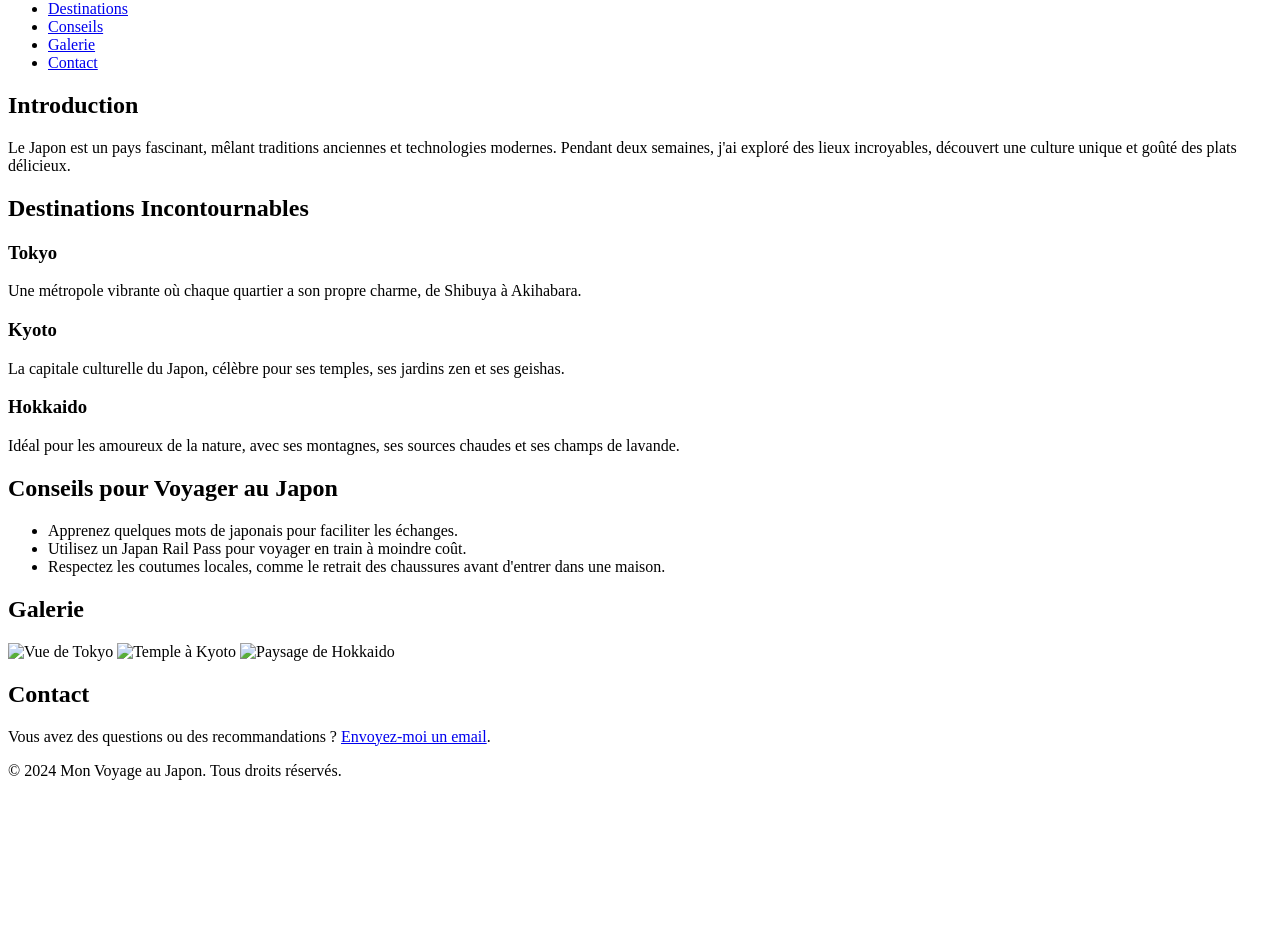
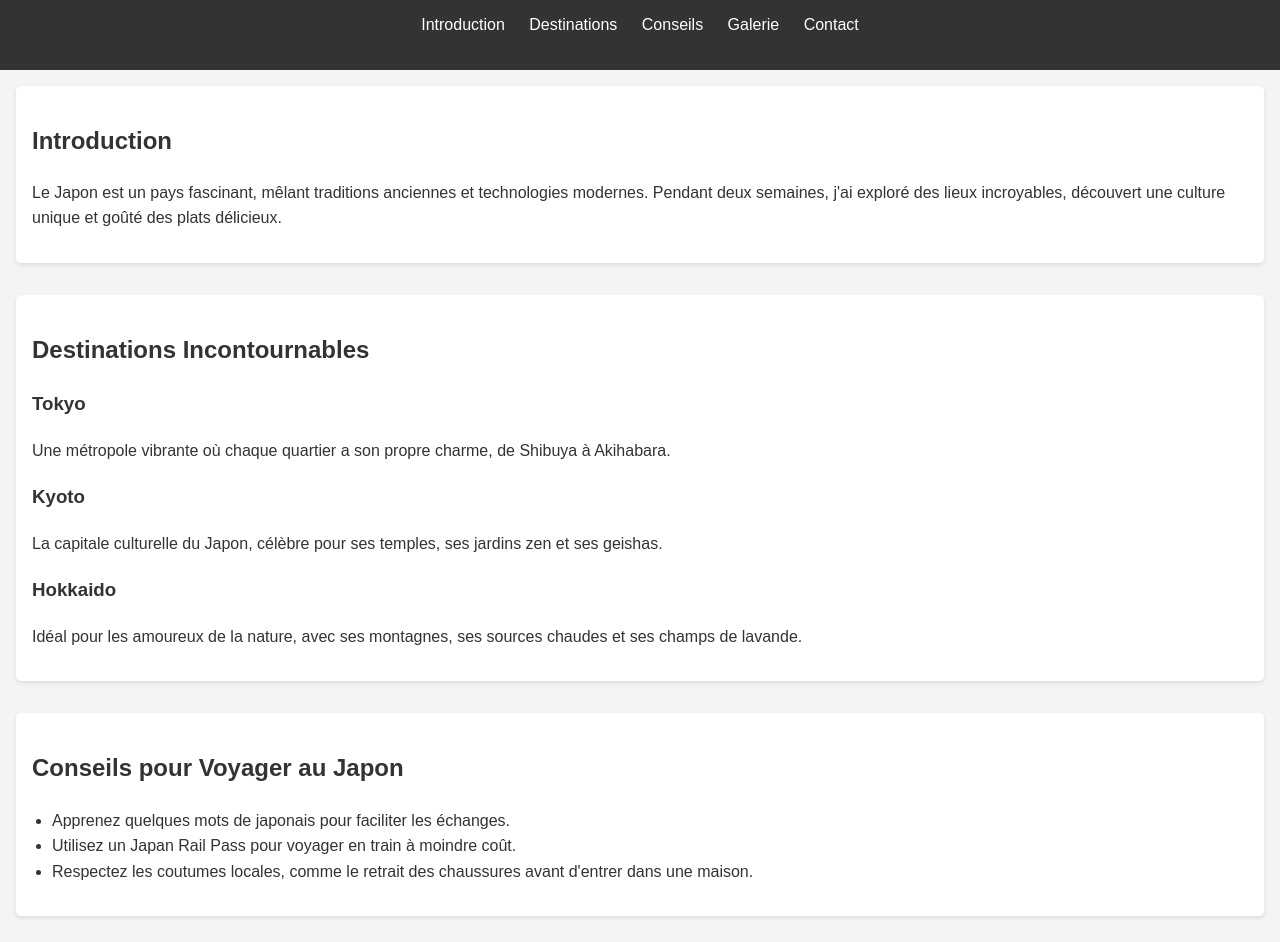
Before and after one commit to Melfld/Test-cours-Matomo, a plain HTML site: page index.html in a window 1280 px wide. Shown: the part 98-1040 px from the top of the page. Before the commit the page ends 894 px from the top, so only its background shows below. Drawn offline with Linux system fonts and the light colour scheme.

Commit message:
index.html

```diff
--- a/index.html
+++ b/index.html
@@ -5,7 +5,83 @@
     <meta name="viewport" content="width=device-width, initial-scale=1.0">
     <meta name="description" content="Récit et conseils sur un voyage fascinant au Japon">
     <title>Voyage au Japon</title>
-    <link rel="stylesheet" href="styles.css">
+    <style>
+        body {
+            font-family: Arial, sans-serif;
+            margin: 0;
+            padding: 0;
+            line-height: 1.6;
+            background-color: #f4f4f4;
+            color: #333;
+        }
+
+        header {
+            background: #333;
+            color: #fff;
+            padding: 1rem 0;
+            text-align: center;
+        }
+
+        nav ul {
+            list-style: none;
+            padding: 0;
+        }
+
+        nav ul li {
+            display: inline;
+            margin: 0 10px;
+        }
+
+        nav ul li a {
+            color: #fff;
+            text-decoration: none;
+        }
+
+        main {
+            padding: 1rem;
+        }
+
+        section {
+            margin-bottom: 2rem;
+            background: #fff;
+            padding: 1rem;
+            border-radius: 5px;
+            box-shadow: 0 2px 4px rgba(0, 0, 0, 0.1);
+        }
+
+        h1, h2 {
+            color: #333;
+        }
+
+        ul {
+            padding-left: 20px;
+        }
+
+        footer {
+            background: #333;
+            color: #fff;
+            text-align: center;
+            padding: 1rem 0;
+            margin-top: 2rem;
+        }
+
+        footer a {
+            color: #ff9900;
+            text-decoration: none;
+        }
+
+        footer a:hover {
+            text-decoration: underline;
+        }
+
+        .galerie img {
+            width: 100%;
+            max-width: 300px;
+            margin: 10px;
+            border-radius: 5px;
+            display: inline-block;
+        }
+    </style>
 </head>
 <body>
     <header>
@@ -54,7 +130,7 @@
 
         <section id="galerie">
             <h2>Galerie</h2>
-            <div>
+            <div class="galerie">
                 <img src="tokyo.jpg" alt="Vue de Tokyo">
                 <img src="kyoto.jpg" alt="Temple à Kyoto">
                 <img src="hokkaido.jpg" alt="Paysage de Hokkaido">
```
